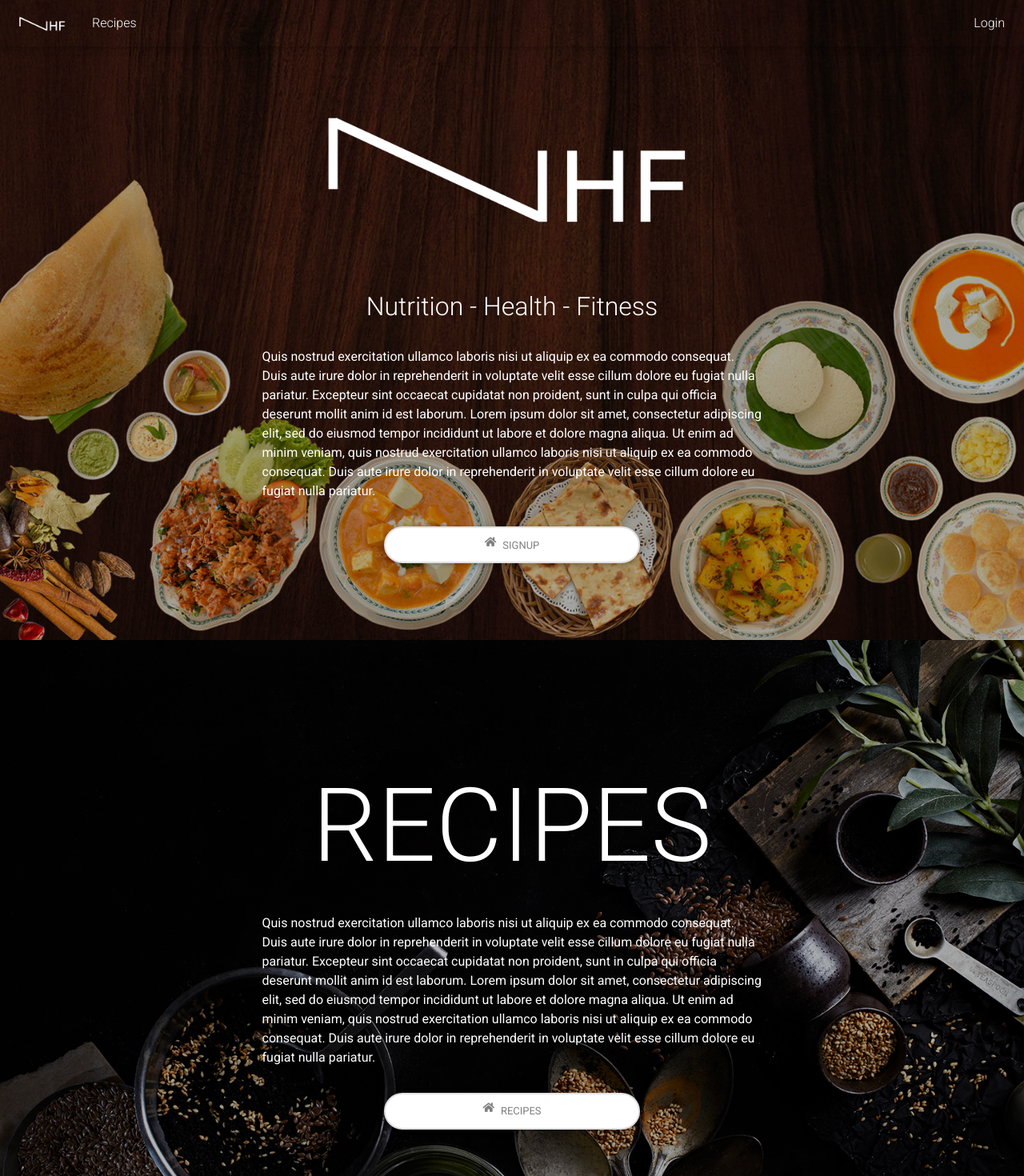
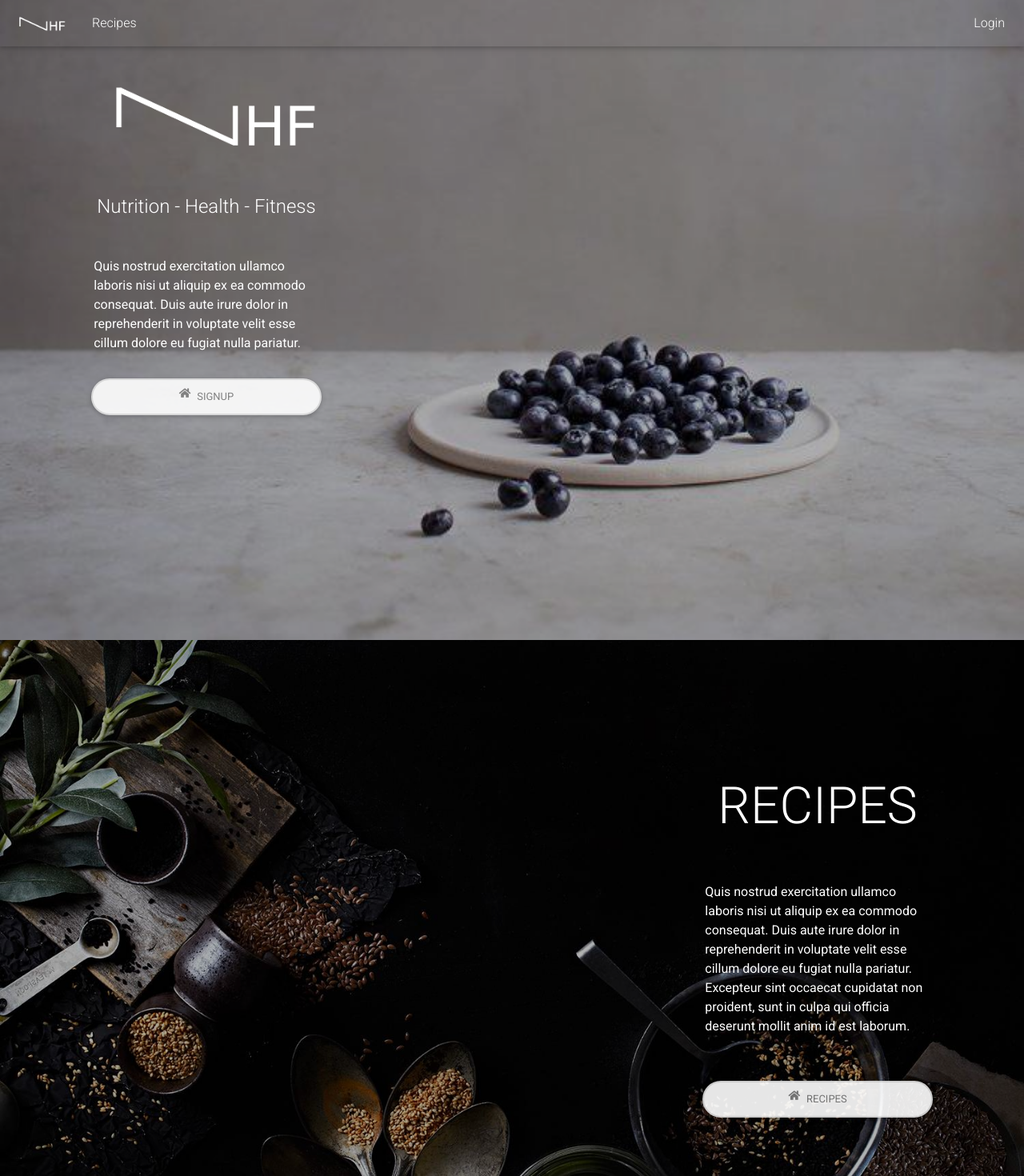
Before and after one commit to nhf-final-project/nhf, a React (Create React App) app in the folder client/: page / in a window 1280 px wide. Shown: the top 1470 px of the page at 80% size. Built offline with nearby package versions, Linux system fonts and the light colour scheme; no server answers.

Commit message:
maquetaision

```diff
--- a/client/src/components/app/Home/HomeSection.css
+++ b/client/src/components/app/Home/HomeSection.css
@@ -5,10 +5,16 @@
 .btn-filled {
   background-color: white !important;
   color: grey !important;
-  width: 20rem !important;
+  width: 18rem !important;
   margin: 2rem auto !important;
+  opacity: 0.9;
 }
 
 .title-section {
-  font-size: 8rem;
+  font-size: 4rem;
 }
+
+.top-class {
+  position: relative;
+  top: -100px;
+}
--- a/client/src/components/app/Home/HomeSection1.js
+++ b/client/src/components/app/Home/HomeSection1.js
@@ -2,7 +2,7 @@ import React from 'react';
 import { Link } from 'react-router-dom';
 import { MDBMask, MDBView, MDBCol, MDBRow } from 'mdbreact';
 import logo from '../../../images/LOGO-white.png'
-import background from '../../../images/background-home-02.jpg'
+import background from '../../../images/background-home-05-edit.jpg'
 import './HomeSection.css'
 
 class FullPageIntroWithFixedNavbar extends React.Component {
@@ -22,13 +22,13 @@ class FullPageIntroWithFixedNavbar extends React.Component {
         <section>
           <MDBView src={background}>
             <MDBMask overlay="black-light" className="flex-center flex-column text-white">
-            <MDBRow>
-            <MDBCol md="3"></MDBCol>
-              <MDBCol md="6">
-                <h1 className="text-center"><img src={logo} className="logo" alt="logo" style={{width:2953/5, height:1181/5}} /></h1>
-                <h2 className="text-center">Nutrition - Health - Fitness</h2>
-                <br />
-                <p className="font-weight-normal">Quis nostrud exercitation ullamco laboris nisi ut aliquip ex ea commodo consequat. Duis aute irure dolor in reprehenderit in voluptate velit esse cillum dolore eu fugiat nulla pariatur. Excepteur sint occaecat cupidatat non proident, sunt in culpa qui officia deserunt mollit anim id est laborum. Lorem ipsum dolor sit amet, consectetur adipiscing elit, sed do eiusmod tempor incididunt ut labore et dolore magna aliqua. Ut enim ad minim veniam, quis nostrud exercitation ullamco laboris nisi ut aliquip ex ea commodo consequat. Duis aute irure dolor in reprehenderit in voluptate velit esse cillum dolore eu fugiat nulla pariatur.</p>
+            <MDBRow className="top-class">
+            <MDBCol md="1"></MDBCol>
+              <MDBCol md="3">
+                <h1 className="text-center"><img src={logo} className="logo" alt="logo" style={{width:2953/9, height:1181/9}} /></h1>
+                <h4 className="text-center mb-5">Nutrition - Health - Fitness</h4>
+
+                <p className="font-weight-normal px-2">Quis nostrud exercitation ullamco laboris nisi ut aliquip ex ea commodo consequat. Duis aute irure dolor in reprehenderit in voluptate velit esse cillum dolore eu fugiat nulla pariatur.</p>
                 <Link to={"/signup"} className="btn btn-outline-light btn-account btn-rounded m-5 btn-filled"><i className="fas fa-home mr-2"></i> Signup</Link>
               </MDBCol>
               <MDBCol md="3"></MDBCol>
--- a/client/src/components/app/Home/HomeSection2.js
+++ b/client/src/components/app/Home/HomeSection2.js
@@ -2,7 +2,7 @@ import React from 'react';
 import { Link } from 'react-router-dom';
 import { MDBMask, MDBView, MDBCol, MDBRow } from 'mdbreact';
 import logo from '../../../images/LOGO-white.png'
-import background from '../../../images/background-recipe-01.jpg'
+import background from '../../../images/background-recipe-01-flipped.jpg'
 import './HomeSection.css'
 
 class FullPageIntroWithFixedNavbar extends React.Component {
@@ -23,11 +23,11 @@ class FullPageIntroWithFixedNavbar extends React.Component {
           <MDBView src={background}>
             <MDBMask overlay="black-light" className="flex-center flex-column text-white">
             <MDBRow>
-            <MDBCol md="3"></MDBCol>
-              <MDBCol md="6">
-                <h2 className="text-center title-section">RECIPES</h2>
+            <MDBCol md="8"></MDBCol>
+              <MDBCol md="3">
+                <h2 className="text-center title-section mb-4">RECIPES</h2>
                 <br />
-                <p  className="font-weight-normal">Quis nostrud exercitation ullamco laboris nisi ut aliquip ex ea commodo consequat. Duis aute irure dolor in reprehenderit in voluptate velit esse cillum dolore eu fugiat nulla pariatur. Excepteur sint occaecat cupidatat non proident, sunt in culpa qui officia deserunt mollit anim id est laborum. Lorem ipsum dolor sit amet, consectetur adipiscing elit, sed do eiusmod tempor incididunt ut labore et dolore magna aliqua. Ut enim ad minim veniam, quis nostrud exercitation ullamco laboris nisi ut aliquip ex ea commodo consequat. Duis aute irure dolor in reprehenderit in voluptate velit esse cillum dolore eu fugiat nulla pariatur.</p>
+                <p  className="font-weight-normal p-2 pb-4">Quis nostrud exercitation ullamco laboris nisi ut aliquip ex ea commodo consequat. Duis aute irure dolor in reprehenderit in voluptate velit esse cillum dolore eu fugiat nulla pariatur. Excepteur sint occaecat cupidatat non proident, sunt in culpa qui officia deserunt mollit anim id est laborum.</p>
                 <Link to={"/recipes"} className="btn btn-outline-light btn-account btn-rounded m-5  btn-filled"><i className="fas fa-home mr-2"></i> Recipes</Link>
               </MDBCol>
               <MDBCol md="3"></MDBCol>
```
Also changed, not shown: client/src/images/background-home-05-edit.jpg (added), client/src/images/background-recipe-01-flipped.jpg (added).
